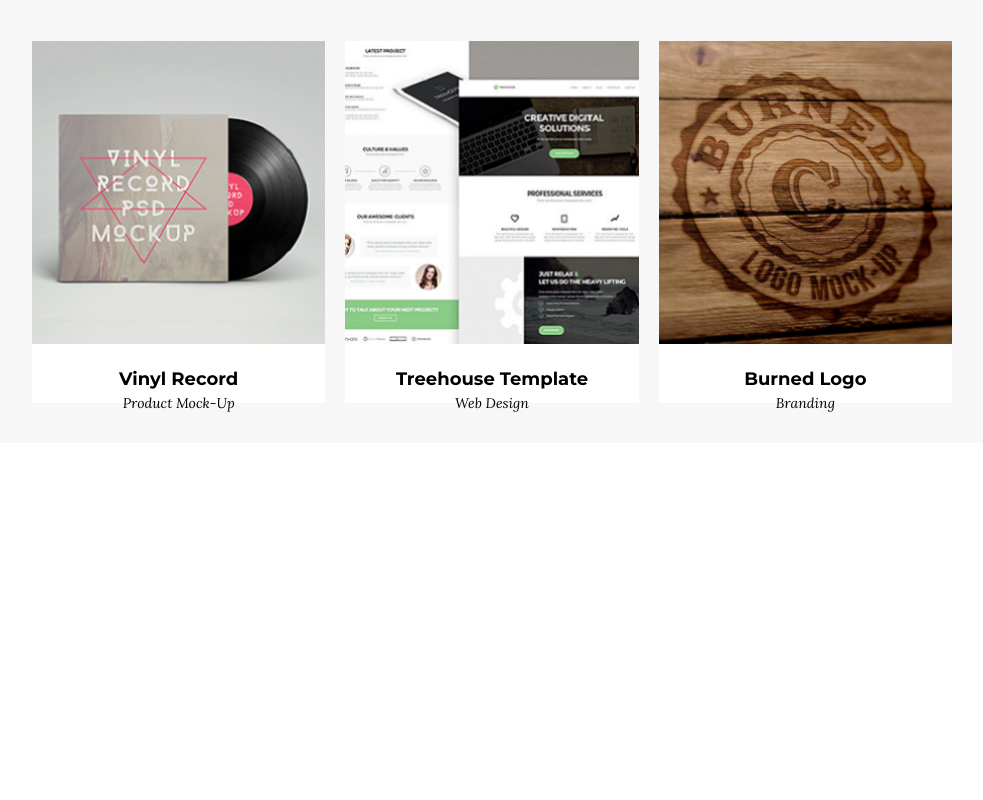
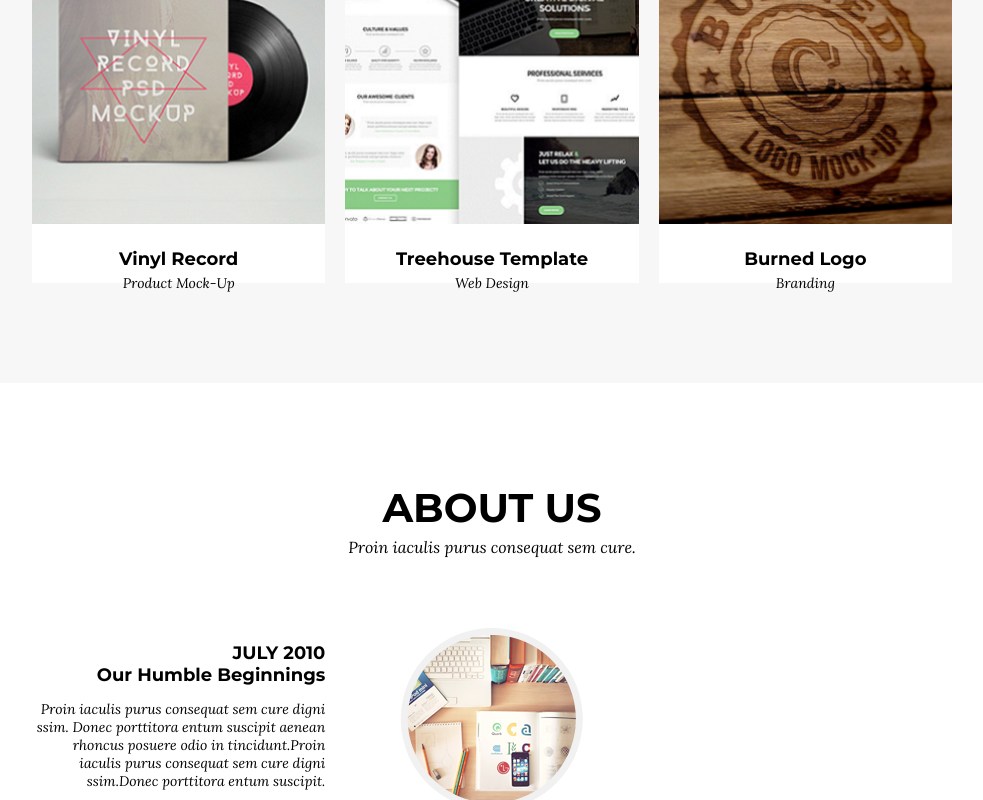
Before and after one commit to PawelZurawka/Zadanie-7.7, a website: page index.html in a window 1280 px wide. Shown: the part 2000-2800 px from the top of the page, without its empty margins (148-1131 px from the left). Before the commit the page ends 2443 px from the top, so only its background shows below. Drawn offline with Linux system fonts and the light colour scheme.

Commit message:
Add html structure - section about us

```diff
--- a/index.html
+++ b/index.html
@@ -36,7 +36,6 @@
         </section>
     </div>
         <section class="services">
-            <div class="services__headline">
             <h3 class="services__main-title">services</h3>
             <p class='services__main-subtitle'>Proin iaculis purus consequat sem cure.</p>
             <div class="row services__container">
@@ -54,7 +53,6 @@
                     <button class="services__button"><i class="fa fa-lock services__icon"></i></button>
                     <h4 class="services__title">Web Security</h4>
                     <p class='services__description'>Lorem ipsum dolor sit amet, consectetur adipiscing elit, sed do eiusmod tempor incididunt ut labore et dolore magna aliqua.</p>
-                    </div>
                 </div>
             </div>
         </section>
@@ -110,5 +108,51 @@
                 </div>
             </div>
         </section>
+        <section class="about-us">
+            <h3 class="about-us__main-title">about us</h3>
+            <p class="about-us__main-subtitle">Proin iaculis purus consequat sem cure.</p>
+            <div class="about-us__container">
+                <div class="row about-us__row-left">
+                    <div class="col-4">
+                        <h4 class="about-us__title">july 2010</h4>
+                        <h4 class="about-us__subtitle">our humble beginnings</h4>
+                        <p class="about-us__description">Proin iaculis purus consequat sem cure digni ssim. Donec porttitora entum suscipit aenean rhoncus posuere odio in tincidunt.Proin iaculis purus consequat sem cure digni ssim.Donec porttitora entum suscipit.</p>
+                    </div>
+                    <div class="col-4 about-us__center-column">
+                        <img class="about-us__photo" src="images/about_us1.png" alt="desk photo">
+                    </div>
+                </div>
+                <div class="row about-us__row-right">
+                    <div class="col-offset-4 col-4 about-us__center-column">
+                        <img class="about-us__photo" src="images/about_us2.png" alt="desk photo">
+                    </div>
+                    <div class="col-4">
+                        <h4 class="about-us__title">january 2011</h4>
+                        <h4 class="about-us__subtitle">facing startup battles</h4>
+                        <p class="about-us__description">Proin iaculis purus consequat sem cure digni ssim. Donec porttitora entum suscipit aenean rhoncus posuere odio in tincidunt.Proin iaculis purus consequat sem cure digni ssim.Donec porttitora entum suscipit.</p>
+                    </div>
+                </div>
+                <div class="row about-us__row-left">
+                    <div class="col-4">
+                        <h4 class="about-us__title">december 2012</h4>
+                        <h4 class="about-us__subtitle">enter the dark days</h4>
+                        <p class="about-us__description">Proin iaculis purus consequat sem cure digni ssim. Donec porttitora entum suscipit aenean rhoncus posuere odio in tincidunt.Proin iaculis purus consequat sem cure digni ssim.Donec porttitora entum suscipit.</p>
+                    </div>
+                    <div class="col-4 about-us__center-column">
+                        <img class="about-us__photo" src="images/about_us3.png" alt="desk photo">
+                    </div>
+                </div>
+                <div class="row about-us__row-right">
+                    <div class="col-4 about-us__center-column">
+                        <img class="about-us__photo" src="images/about_us4.png" alt="desk photo">
+                    </div>
+                    <div class="col-4">
+                        <h4 class="about-us__title">february 2014</h4>
+                        <h4 class="about-us__subtitle">our triumph</h4>
+                        <p class="about-us__description">Proin iaculis purus consequat sem cure digni ssim. Donec porttitora entum suscipit aenean rhoncus posuere odio in tincidunt.Proin iaculis purus consequat sem cure digni ssim.Donec porttitora entum suscipit.</p>
+                    </div>
+                </div>
+            </div>
+        </section>
 </body>
 </html>
--- a/sass/style.scss
+++ b/sass/style.scss
@@ -18,6 +18,7 @@ $font-size-6: $font-size-base * 1; //16px
 $font-size-7: $font-size-base * 0.875; //14px
 
 $grid-columns: 12;
+$grid-offset-columns: 11;
 
 /*MIXINS*/
 @mixin container () {
@@ -30,7 +31,6 @@ $grid-columns: 12;
     font-size: $font-size-2;
     text-transform: uppercase;
     margin-bottom: 0;
-    margin-top: 100px;
     padding-top: 60px;
 }
 
@@ -61,6 +61,12 @@ $grid-columns: 12;
       width: percentage($i / $grid-columns);
     }
   }
+
+@for $i from 1 through $grid-offset-columns {
+    .col-offset-#{i} {
+        margin-left: percentage($i / $grid-offset-columns);
+    }
+}
 
 /*GLOBAL STYLES*/
 *{
@@ -217,7 +223,7 @@ body {
 .portfolio {
     text-align: center;
     background-color: $background-color;
-    margin-top: 100px;
+    padding-bottom: 60px;
 
     &__main-title {
         @include main-title;
@@ -256,3 +262,58 @@ body {
         margin-bottom: 30px;
     }
 }
+
+/*ABOUT US*/
+.about-us {
+    text-align: center;
+
+    &__main-title {
+        @include main-title;
+    }
+
+    &__main-subtitle {
+        @include main-subtitle;
+    }
+
+    &__container {
+        @include container;
+    }
+
+    &__title {
+        font-family: $font;
+        font-size: $font-size-5;
+        text-transform: uppercase;
+        text-align: right;
+        margin-top: 15px;
+        margin-bottom: 0;
+    }
+
+    &__subtitle {
+        font-family: $font;
+        font-size: $font-size-5;
+        text-transform: capitalize;
+        text-align: right;
+        margin-top: 0;
+        margin-bottom: 0;
+    }
+
+    &__description {
+        font-family: $font-second;
+        font-size: $font-size-7;
+        font-style: italic;
+        text-align: right;
+    }
+
+    &__center-column {
+        position: relative;
+        &::after {
+            content:'';
+            position: absolute;
+            height: 90px;
+            width: 3px;
+            background-color: #f1f1f1;
+            top: 193px;
+            right: 155px;
+        }
+    }
+}
```
Also changed, not shown: css/style.css, images/about_us1.png (added), images/about_us2.png (added), images/about_us3.png (added), images/about_us4.png (added). Lines whose indentation alone changed are shown as unchanged.
